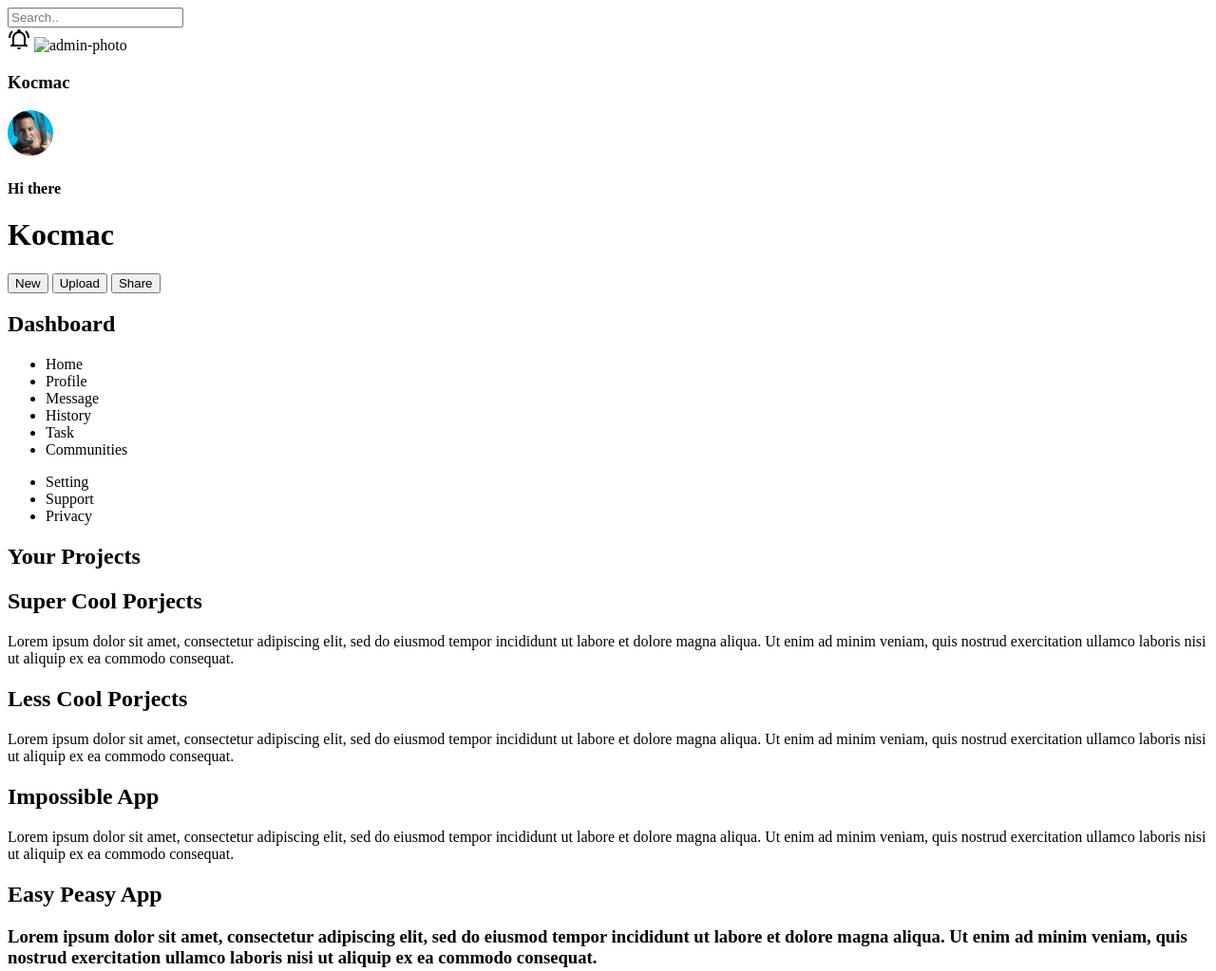
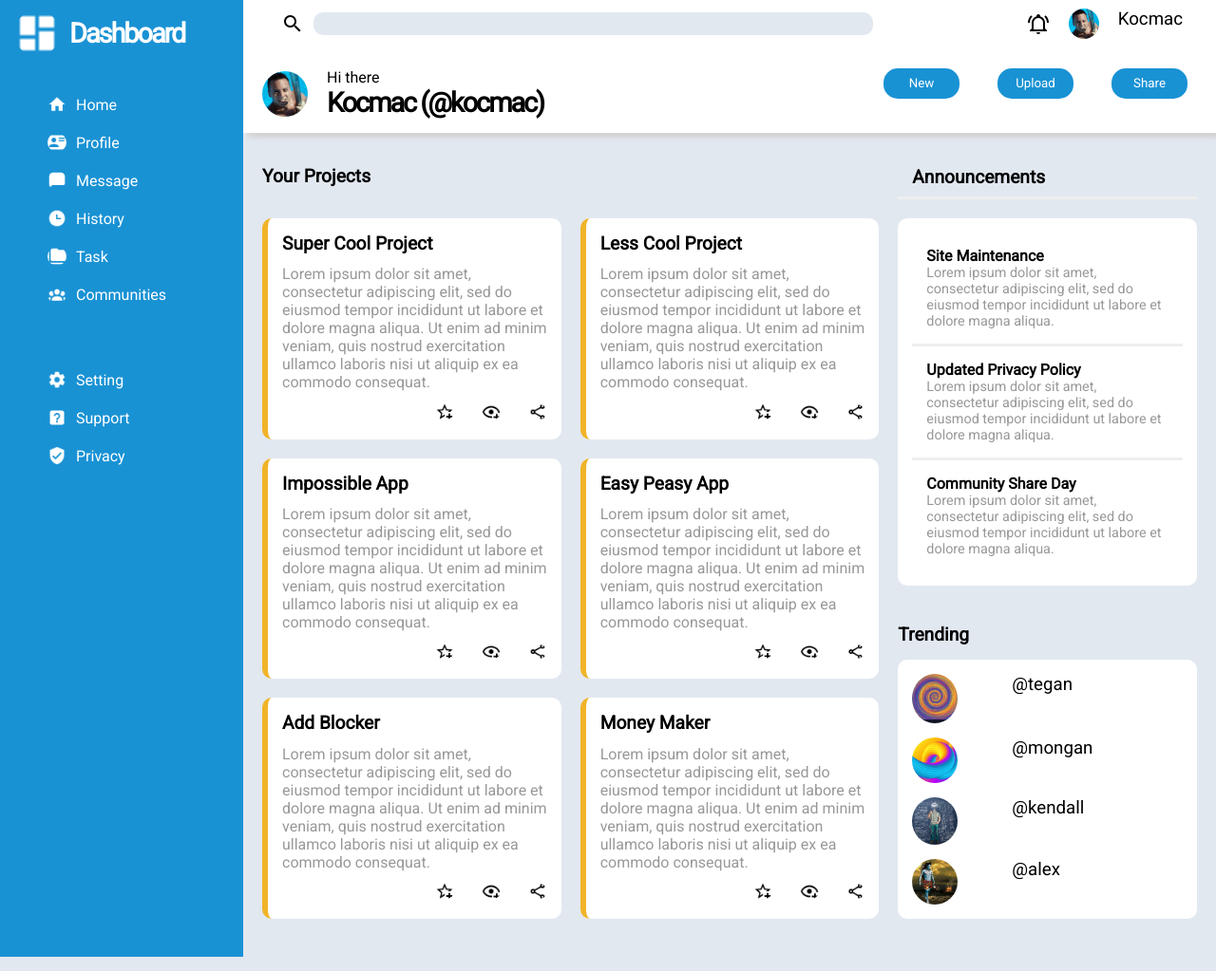
Before and after one commit to vKocmac/Admin-Dashboard, a plain HTML site: page index.html in a window 1280 px wide. Shown: the top 1023 px of the page at 95% size. Drawn offline with Linux system fonts and the light colour scheme.

Commit message:
Complete Layout and basic CSS

```diff
--- a/index.html
+++ b/index.html
@@ -6,6 +6,9 @@
   <meta name="viewport" content="width=device-width, initial-scale=1.0">
   <meta http-equiv="X-UA-Compatible" content="ie=edge">
   <link rel="stylesheet" href="style.css">
+  <link rel="preconnect" href="https://fonts.googleapis.com">
+<link rel="preconnect" href="https://fonts.gstatic.com" crossorigin>
+<link href="https://fonts.googleapis.com/css2?family=Roboto&display=swap" rel="stylesheet">
   <title>Admin Dashboard</title>
 </head>
 
@@ -13,19 +16,23 @@
   <header>
 
     <div class="upper-left">
-      <input type="text" placeholder="Search..">
+      <img src="images/magnify.png" alt="search-icon">
+      <input type="text">
     </div>
 
     <div class="upper-right">
       <img src="images/bell-ring.png" alt="notifications">
-      <img src="" alt="admin-photo">
+      <img src="images/personal-photo.jpg" alt="admin-photo">
       <h3>Kocmac</h3>
     </div>
 
     <div class="bottom-left">
       <img src="images/personal-photo.jpg" alt="user-image">
+      <div>
         <h4>Hi there</h4>
-      <h1>Kocmac</h1>
+        <h1>Kocmac (@kocmac)</h1>
+      </div>
+
     </div>
 
     <div class="bottom-right">
@@ -37,96 +44,146 @@
   </header>
 
   <aside class="sidenav">
+    <div class="dashboard">
+      <img src="images/view-dashboard.png" alt="dashboard">
       <h1>Dashboard</h1>
       <ul class="main-sidebar">
-        <li>Home</li>
-        <li>Profile</li>
-        <li>Message</li>
-        <li>History</li>
-        <li>Task</li>
-        <li>Communities</li>
+    </div>
+
+    <ul>
+      <li><img src="images/home.png" alt="">Home</li>
+      <li><img src="images/profile.png" alt="">Profile</li>
+      <li><img src="images/message.png" alt="">Message</li>
+      <li><img src="images/history.png" alt="">History</li>
+      <li><img src="images/tasks.png" alt="">Task</li>
+      <li><img src="images/community.png" alt="">Communities</li>
     </ul>
 
     <ul class="secondary-sidebar">
-        <li>Setting</li>
-        <li>Support</li>
-        <li>Privacy</li>
+      <li><img src="images/settings.png" alt="">Setting</li>
+      <li><img src="images/support.png" alt="">Support</li>
+      <li><img src="images/privacy.png" alt="">Privacy</li>
     </ul>
   </aside>
+<nav>
+
+
+</nav>
 
   <main>
+
+    <div class="projects">
       <div>
         <h2>Your Projects</h2>
       </div>
-        <div class="projects">
+      <div class="project-box">
+        <h2>Super Cool Project</h2>
+        <p>Lorem ipsum dolor sit amet, consectetur adipiscing elit, sed do eiusmod tempor incididunt ut labore et dolore magna aliqua. Ut enim ad minim veniam, quis nostrud exercitation ullamco laboris nisi ut aliquip ex ea commodo consequat.</p>
         <div class="">
-            <h2>Super Cool Porjects</h2>
+          <img src="images/star.png" alt="star">
+          <img src="images/eye.png" alt="eye">
+          <img src="images/share.png" alt="share">
+        </div>
+      </div>
+      <div class="project-box">
+        <h2>Less Cool Project</h2>
         <p>Lorem ipsum dolor sit amet, consectetur adipiscing elit, sed do eiusmod tempor incididunt ut labore et dolore magna aliqua. Ut enim ad minim veniam, quis nostrud exercitation ullamco laboris nisi ut aliquip ex ea commodo consequat.</p>
+        <div class="">
+          <img src="images/star.png" alt="star">
+          <img src="images/eye.png" alt="eye">
+          <img src="images/share.png" alt="share">
         </div>
-          <div class="">
-            <h2>Less Cool Porjects</h2>
-            <p>Lorem ipsum dolor sit amet, consectetur adipiscing elit, sed do eiusmod tempor incididunt ut labore et dolore magna aliqua. Ut enim ad minim veniam, quis nostrud exercitation ullamco laboris nisi ut aliquip ex ea commodo consequat.</p>
       </div>
-          <div class="">
+      <div class="project-box">
         <h2>Impossible App</h2>
         <p>Lorem ipsum dolor sit amet, consectetur adipiscing elit, sed do eiusmod tempor incididunt ut labore et dolore magna aliqua. Ut enim ad minim veniam, quis nostrud exercitation ullamco laboris nisi ut aliquip ex ea commodo consequat.</p>
+        <div class="">
+          <img src="images/star.png" alt="star">
+          <img src="images/eye.png" alt="eye">
+          <img src="images/share.png" alt="share">
         </div>
+      </div>
+      <div class="project-box">
+        <h2>Easy Peasy App</h2>
+        <p>Lorem ipsum dolor sit amet, consectetur adipiscing elit, sed do eiusmod tempor incididunt ut labore et dolore magna aliqua. Ut enim ad minim veniam, quis nostrud exercitation ullamco laboris nisi ut aliquip ex ea commodo consequat.</p>
         <div class="">
-            <h2>Easy Peasy App</h2>
-            <h3>Lorem ipsum dolor sit amet, consectetur adipiscing elit, sed do eiusmod tempor incididunt ut labore et dolore magna aliqua. Ut enim ad minim veniam, quis nostrud exercitation ullamco laboris nisi ut aliquip ex ea commodo consequat.</p>
+          <img src="images/star.png" alt="star">
+          <img src="images/eye.png" alt="eye">
+          <img src="images/share.png" alt="share">
         </div>
-          <div class="">
+      </div>
+      <div class="project-box">
         <h2>Add Blocker</h2>
         <p>Lorem ipsum dolor sit amet, consectetur adipiscing elit, sed do eiusmod tempor incididunt ut labore et dolore magna aliqua. Ut enim ad minim veniam, quis nostrud exercitation ullamco laboris nisi ut aliquip ex ea commodo consequat.</p>
-          </div>
         <div class="">
-            <h2>Money Maker</h2>
-            <p>Lorem ipsum dolor sit amet, consectetur adipiscing elit, sed do eiusmod tempor incididunt ut labore et dolore magna aliqua. Ut enim ad minim veniam, quis nostrud exercitation ullamco laboris nisi ut aliquip ex ea commodo consequat.<p>
+          <img src="images/star.png" alt="star">
+          <img src="images/eye.png" alt="eye">
+          <img src="images/share.png" alt="share">
         </div>
       </div>
-      </main>
+      <div class="project-box">
+        <h2>Money Maker</h2>
+        <p>Lorem ipsum dolor sit amet, consectetur adipiscing elit, sed do eiusmod tempor incididunt ut labore et dolore magna aliqua. Ut enim ad minim veniam, quis nostrud exercitation ullamco laboris nisi ut aliquip ex ea commodo consequat.</p>
+        <div class="">
+          <img src="images/star.png" alt="star">
+          <img src="images/eye.png" alt="eye">
+          <img src="images/share.png" alt="share">
+        </div>
+      </div>
+    </div>
+    <section>
 
-<section>
+          <div class="announcements">
             <div>
               <h2>Announcements</h2>
+              </div>
               <div>
-    <div class="site-maintenance">
+            <div>
               <h3>Site Maintenance</h3>
-      <p>Lorem ipsum dolor sit amet, consectetur adipiscing elit, sed do eiusmod tempor incididunt ut labore et dolore magna aliqua.<p>
+              <p>Lorem ipsum dolor sit amet, consectetur adipiscing elit, sed do eiusmod tempor incididunt ut labore et dolore magna aliqua.
+              <p>
             </div>
-    <div class="site-maintenance">
+            <div>
               <h3>Updated Privacy Policy</h3>
-      <p>Lorem ipsum dolor sit amet, consectetur adipiscing elit, sed do eiusmod tempor incididunt ut labore et dolore magna aliqua.<p>
+              <p>Lorem ipsum dolor sit amet, consectetur adipiscing elit, sed do eiusmod tempor incididunt ut labore et dolore magna aliqua.
+              <p>
             </div>
-    <div class="site-maintenance">
+            <div>
               <h3>Community Share Day</h3>
-      <p>Lorem ipsum dolor sit amet, consectetur adipiscing elit, sed do eiusmod tempor incididunt ut labore et dolore magna aliqua.<p>
+              <p>Lorem ipsum dolor sit amet, consectetur adipiscing elit, sed do eiusmod tempor incididunt ut labore et dolore magna aliqua.
+              <p>
             </div>
+          </div>
+      </div>
+      <div class="trending-section">
+        <div>
+          <h2>Trending</h2>
+        </div>
+          <div class="trending-box">
+
+              <img src="images/1.jpg" alt="">
+              <h3>@tegan</h3>
+
+
+              <img src="images/2.jpg" alt="">
+              <h3>@mongan</h3>
+
+
+              <img src="images/3.jpg" alt="">
+              <h3>@kendall</h3>
+
+
+              <img src="images/4.jpg" alt="">
+              <h3>@alex</h3>
 
           </div>
       </div>
-<div>
-  <h2>Trending</h2>
-  <div class="trending-box">
-    <div>
-      <img src="images/personal-photo.jpg" alt="">
-      <h3>@tegan</h3>
-    </div>
-    <div>
-      <img src="images/personal-photo.jpg" alt="">
-      <h3>@mongan</h3>
-    </div>
-    <div>
-      <img src="images/personal-photo.jpg" alt="">
-      <h3>@kendall</h3>
-    </div>
-    <div>
-      <img src="images/personal-photo.jpg" alt="">
-      <h3>@alex</h3>
-    </div>
-  </div>
-</div>
+
+
     </section>
+
+  </main>
+
 </body>
 
 </html>
--- a/style.css
+++ b/style.css
@@ -1,11 +1,223 @@
 *{
   box-sizing: border-box;
+  font-family: 'Roboto', sans-serif;
+  font-weight: lighter;
+  margin: 0;
+
 }
-.bottom-left > img{
+body{
+  display: grid;
+  grid-template-columns: 1fr 4fr;
+  background: #E2E8F0;
+
+
+}
+header{
+  display: grid;
+  grid-template-columns: 2fr 1fr;
+  grid-template-rows: 50px 75px;
+  grid-column: 2/3;
+  margin-bottom: 20px;
+  background: white;
+  padding-bottom: 15px;
+  -webkit-box-shadow:5px 5px 5px lightgrey;
+ -moz-box-shadow:5px 5px 5px lightgrey;
+ box-shadow:5px 5px 5px lightgrey;
+
+
+}
+aside{
+  grid-column: 1/2;
+  grid-row: 1/4;
+  background: #1992D4;
+  color:white;
+}
+main{
+  display: grid;
+  grid-template-columns: 1fr 1fr 1fr;
+  margin-left: 20px;
+  padding-bottom: 20px;
+
+}
+button{
+  background: #1992D4;
+  color:white;
+  border-radius: 15px;
+  border-style: hidden;
+  height: 2rem;
+  width: 5rem;
+}
+.projects>div:nth-child(1){
+  grid-column: 1/3;
+  align-self: center;
+
+}
+.projects{
+  grid-column: 1/3;
+  display: grid;
+  grid-template-columns: 1fr 1fr;
+  grid-template-rows: 50px;
+  gap:20px;
+  margin-right: 20px;
+  margin-bottom: 20px;
+}
+.project-box img{
+  width: 2.8rem;
+  padding-left: 25px;
+}
+.project-box{
+  display: flex;
+  flex-direction: column;
+  justify-content: space-between;
+}
+.project-box div{
+  align-self:flex-end;
+
+}
+
+.announcements{
+  display: grid;
+  grid-template-columns: 1fr;
+  grid-template-rows: 50px 1fr;
+  gap:20px;
+  margin-right: 20px;
+  margin-bottom: 40px;
+
+}
+.announcements > div:nth-child(2){
+  background-color: white;
+  border-radius: 10px;
+  padding: 15px;
+}
+.announcements div{
+  padding: 15px;
+  border-bottom-style: inset;
+}
+.announcements div:nth-last-child(1){
+  padding: 15px;
+  border-bottom-style: hidden;
+}
+.announcements h3{
+  font-weight:bold;
+  font-size: 1rem;
+}
+.announcements p{
+  font-size: 0.9rem;
+}
+
+.trending-box{
+  display: grid;
+  grid-template-columns: 1fr 2fr;
+  background: white;
+  border-radius: 10px;
+  padding: 15px;
+  margin-top: 15px;
+  gap:15px;
+  margin-right: 20px;
+  margin-bottom: 20px;
+  justify-items:start;
+}
+.trending-box h3{
+padding-right: 50px;
+}
+
+img{
   width: 48px;
   border-radius: 50%;
 }
-.trending-box img{
-  width: 48px;
-  border-radius: 50%;
+h1{
+  letter-spacing: -2px;
+  font-weight:600;
+  font-size: 1.8rem;
 }
+p{
+  color:#989898;
+}
+.project-box{
+  background: white;
+  border-radius: 10px;
+  padding: 15px;
+  border-left:solid 6px #F0B429;
+}
+h2{
+  font-weight: bold;
+  font-size: 1.2rem;
+}
+.upper-right{
+  display: flex;
+  gap:20px;
+  justify-content: flex-end;
+  margin-right: 10%;
+  align-self: center;
+}
+.upper-right > img:nth-child(1) {
+  width:inherit;
+  align-self: center;
+}
+.upper-right > img:nth-child(2) {
+  width:32px;
+  align-self: center;
+}
+.bottom-left {
+  display: flex;
+  gap:20px;
+  align-self: flex-end;
+}
+.bottom-left > img{
+  align-self: center;
+  margin-left: 20px;
+}
+.upper-left input{
+  place-self: center stretch;
+  width:90%;
+  background: #E2E8F0;
+  margin-left: 10px;
+  border-radius: 10px;
+  border-style: hidden;
+  height:1.5rem;
+
+}
+.upper-left{
+  display: flex;
+  width: inherit;
+  margin-left: 20px;
+}
+.upper-left > img:nth-child(1) {
+  width:24px;
+  align-self: center;
+  margin-left: 20px;
+}
+
+.bottom-right{
+  display: flex;
+  gap:40px;
+  align-items: center;
+  justify-content: flex-end;
+  margin-right: 30px;
+}
+.dashboard{
+  display: flex;
+  justify-content: flex-start;
+  align-items: center;
+  gap:10px;
+  padding-left: 15px;
+}
+
+aside ul{
+  text-decoration: none;
+  list-style: none;
+  margin: 20px 0 50px 0;
+  vertical-align: middle;
+}
+ul img{
+  width: 20px;
+  vertical-align:bottom;
+  margin-right: 10px;
+}
+
+li{
+  font-weight: 400;
+  padding: 10px;
+
+
+}
```
Also changed, not shown: images/1.jpg (added), images/2.jpg (added), images/3.jpg (added), images/4.jpg (added), images/community.png (added), images/eye.png (added), images/history.png (added), images/home.png (added), images/magnify.png (added), images/message.png (added), images/privacy.png (added), images/profile.png (added), images/settings.png (added), images/share.png (added), 4 more files. Lines whose indentation alone changed are shown as unchanged.
